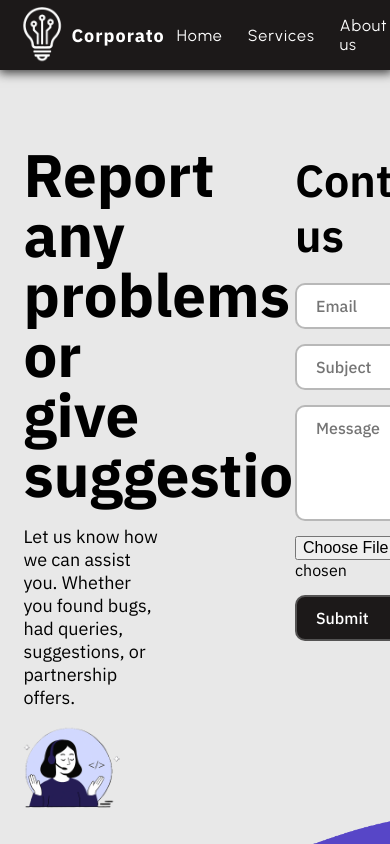
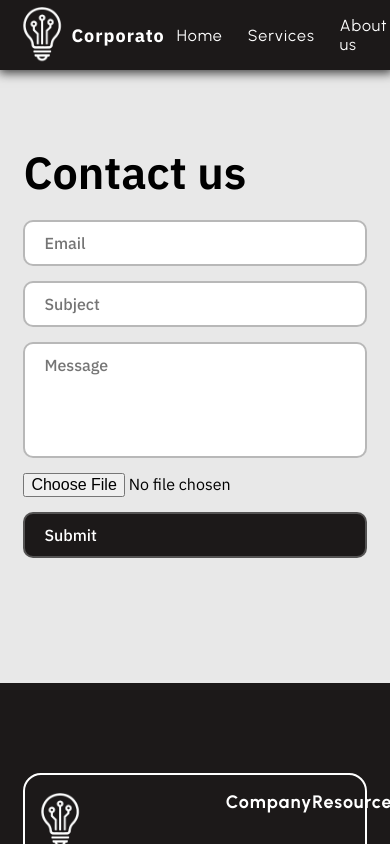
Before and after one commit to McAietherin/Corporate, a React (Vite) app: page /contact-us in a window 390 px wide. Shown: the top 844 px of the page. Built offline with nearby package versions, Linux system fonts and the light colour scheme.

Commit message:
11; debugging session

```diff
--- a/src/pages/Contactus.jsx
+++ b/src/pages/Contactus.jsx
@@ -7,7 +7,7 @@ function Contactus() {
     return (
         <>
             <div className='eight maflex'>
-                <main className='animl'>
+                <main className='animl dissapear'>
                     <h1>Report any problems or give suggestions</h1>
                     <p>Let us know how we can assist you. Whether you found bugs, had queries, suggestions, or partnership offers.</p>
                     <div className="imgm">
--- a/src/pages/Login.jsx
+++ b/src/pages/Login.jsx
@@ -7,7 +7,7 @@ function Login() {
     return (
         <>
             <div className='eight maflex'>
-                <main className='animl'>
+                <main className='animl dissapear'>
                     <h1>Welcome back to our corporate community</h1>
                     <p>Log in to reconnect with professionals and utilize exclusive business insights and resources.</p>
                     <div className="imgm">
--- a/src/pages/Signup.jsx
+++ b/src/pages/Signup.jsx
@@ -7,7 +7,7 @@ function Signup() {
     return (
         <>
             <div className='eight maflex'>
-                <main className='animl'>
+                <main className='animl dissapear'>
                     <h1>Join our corporate community</h1>
                     <p>Sign up now to connect with professionals and unlock exclusive business insights and resources.</p>
                     <div className="imgm">
--- a/src/scss/index.scss
+++ b/src/scss/index.scss
@@ -892,7 +892,8 @@ aside {
 #blacker {
     background-color: #1c1919;
     color: white;
-    .randomman{
+
+    .randomman {
         padding: 90px 0;
     }
 }
@@ -923,6 +924,21 @@ aside {
             top: 58%;
         }
     }
+
+    .dissapear {
+        display: none;
+    }
+
+    .maflex {
+        display: block;
+
+        aside {
+            width: 100%;
+        }
+        h2{
+            margin-top: 100px;
+        }
+    }
 }
 
 @media(max-width: 500px) {
```
